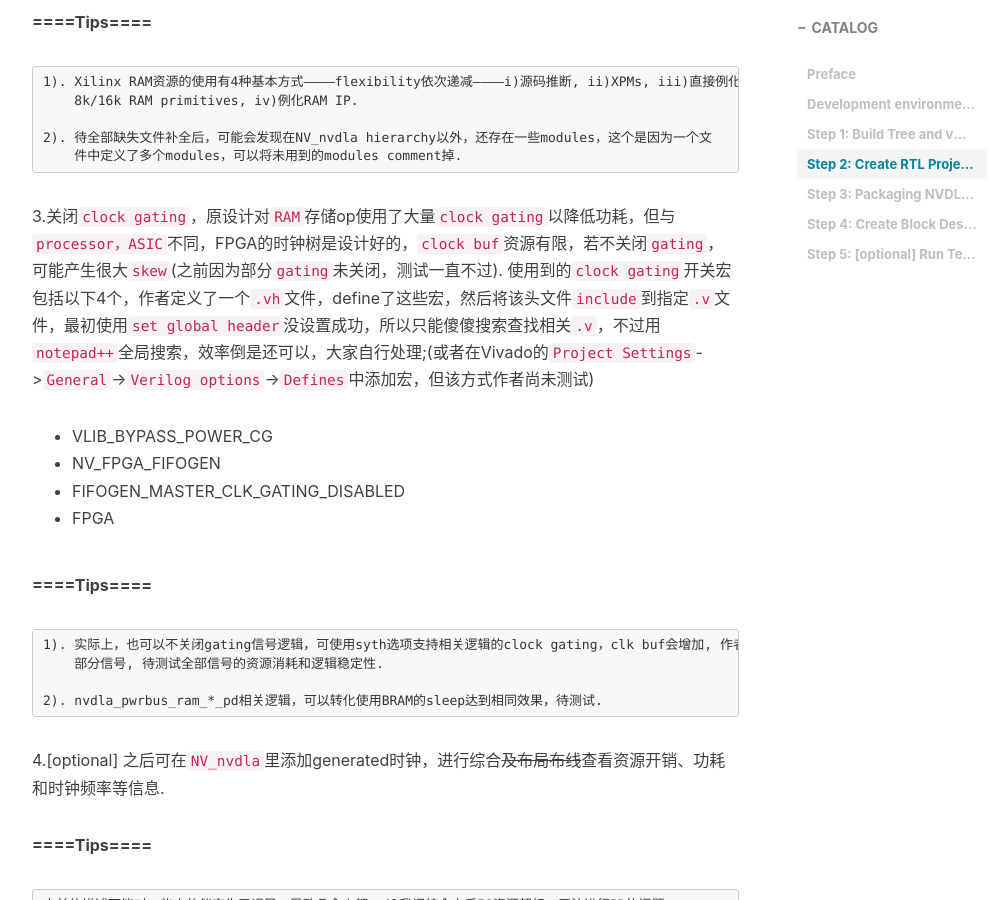
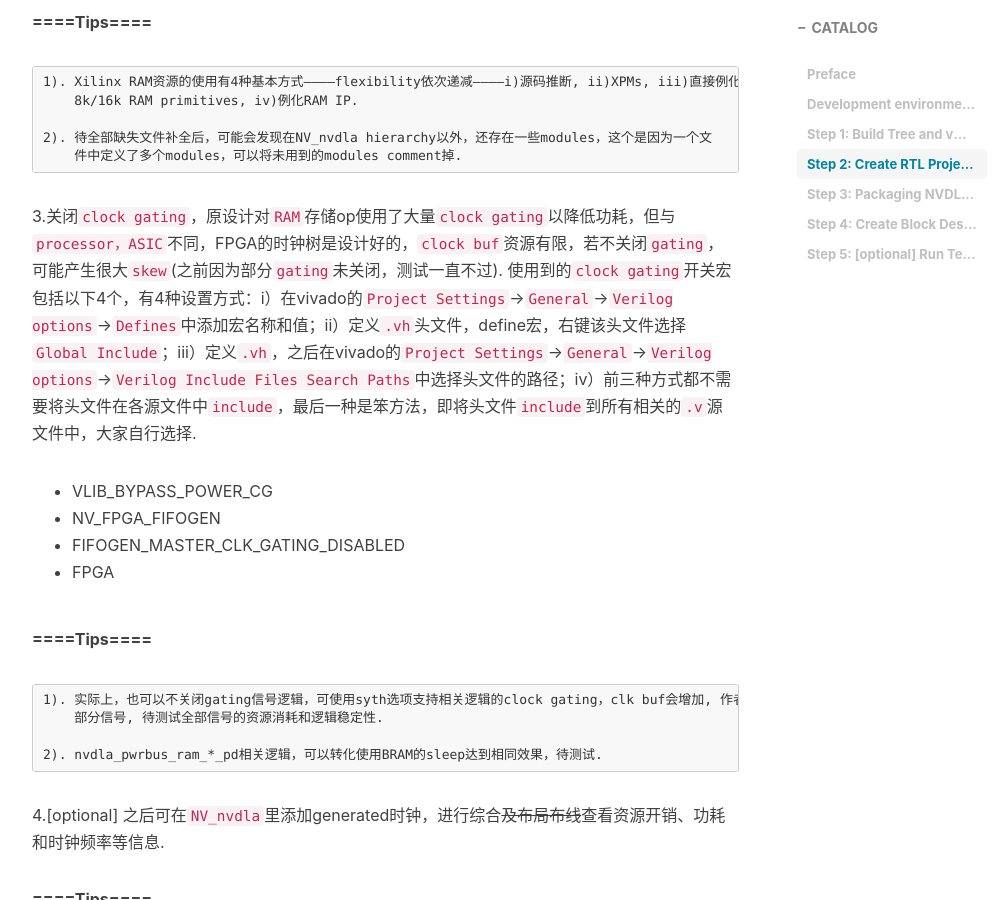
Before and after one commit to VVViy/VVViy.github.io, a Jekyll site: the page built from _posts/2018-09-12-nv_small-FPGA-Mapping-Workflow-I.md, in a window 1280 px wide and 900 px high, scrolled down 2070 px. Shown: the whole window, without its empty margins (233-1240 px from the left). Built offline with Jekyll 4.4.1, drawn with Linux system fonts in a browser that asks for light colours; nearby versions of some CDN libraries; comment, search, counter and statistics services are not loaded.

Commit message:
Update 2018-09-12-nv_small-FPGA-Mapping-Workflow-I.md

```diff
--- a/_posts/2018-09-12-nv_small-FPGA-Mapping-Workflow-I.md
+++ b/_posts/2018-09-12-nv_small-FPGA-Mapping-Workflow-I.md
@@ -67,7 +67,7 @@ CPAN > exit
     2). 待全部缺失文件补全后，可能会发现在NV_nvdla hierarchy以外，还存在一些modules，这个是因为一个文
         件中定义了多个modules，可以将未用到的modules comment掉.
 
-3.关闭`clock gating`，原设计对`RAM`存储op使用了大量`clock gating`以降低功耗，但与`processor，ASIC`不同，FPGA的时钟树是设计好的，`clock buf`资源有限，若不关闭`gating`，可能产生很大`skew`(之前因为部分`gating`未关闭，测试一直不过). 使用到的`clock gating`开关宏包括以下4个，作者定义了一个`.vh`文件，define了这些宏，然后将该头文件`include`到指定`.v`文件，最初使用`set global header`没设置成功，所以只能傻傻搜索查找相关`.v`，不过用`notepad++`全局搜索，效率倒是还可以，大家自行处理;(或者在Vivado的`Project Settings`->`General`->`Verilog options`->`Defines`中添加宏，但该方式作者尚未测试)
+3.关闭`clock gating`，原设计对`RAM`存储op使用了大量`clock gating`以降低功耗，但与`processor，ASIC`不同，FPGA的时钟树是设计好的，`clock buf`资源有限，若不关闭`gating`，可能产生很大`skew`(之前因为部分`gating`未关闭，测试一直不过). 使用到的`clock gating`开关宏包括以下4个，有4种设置方式：i）在vivado的`Project Settings`->`General`->`Verilog options`->`Defines`中添加宏名称和值；ii）定义`.vh`头文件，define宏，右键该头文件选择`Global Include`；iii）定义`.vh`，之后在vivado的`Project Settings`->`General`->`Verilog options`->`Verilog Include Files Search Paths`中选择头文件的路径；iv）前三种方式都不需要将头文件在各源文件中`include`，最后一种是笨方法，即将头文件`include`到所有相关的`.v`源文件中，大家自行选择.
 
 - VLIB_BYPASS_POWER_CG
 - NV_FPGA_FIFOGEN
```
